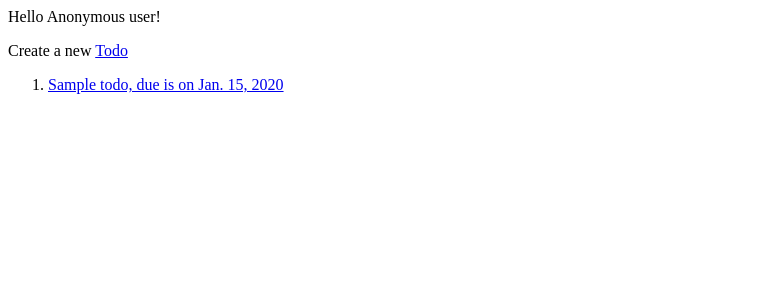
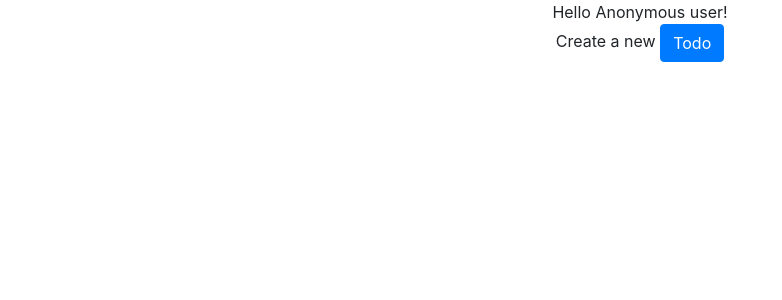
Before and after one commit to sroopsai/webapps, a Django app: page /todo_list/ in a window 1280 px wide. Shown: the top 300 px of the page, without its empty margins (0-782 px from the left). Run offline with Django 3.2, Linux system fonts and the light colour scheme; tables that the repository leaves empty hold one stand-in row (values such as "Sample post"); some libraries are stand-ins or nearby versions.

Commit message:
Add styling

```diff
--- a/todo/templates/todo/todo_list.html
+++ b/todo/templates/todo/todo_list.html
@@ -1,21 +1,24 @@
-<!DOCTYPE html>
-<html lang="en">
-<head>
-    <meta charset="UTF-8">
-    <title>Todo List</title>
-</head>
-<body>
-    {% if request.user.is_authenicated %}
-        Hello {{ request.user.username }}
-    {% else %}
-        Hello Anonymous user!
-    {% endif %}
-    <p>Create a new <a href="create_todo">Todo</a></p>
-    <ol>
-        {% for todo in todos_list %}
-         <li><a href="{{ todo.id }}">{{ todo.name }}, due is on {{ todo.due_date }}</a></li>
+{% extends "base.html" %}
+{% block content %}
+    <div class="text-center">
+        {% if request.user.is_authenicated %}
+            Hello {{ request.user.username }}
+        {% else %}
+            Hello Anonymous user!
+        {% endif %}
+        <p>Create a new <a class = "btn btn-primary" href="create_todo">Todo</a></p>
+    </div>
+    <div class="col-4 offset-4">
+        {% for todo in todos %}
+            <div class="card mt-3">
+                <div class="card-header">
+                    <a href="{{ todo.id }}">{{ todo.name }}</a>
+                </div>
+                <div class="card-body">
+                    <p>It's due is on {{ todo.due_date }}</p>
+                </div>
+
+            </div>
         {% endfor %}
-    </ol>
-
-</body>
-</html>
+    </div>
+{% endblock content %}
```
